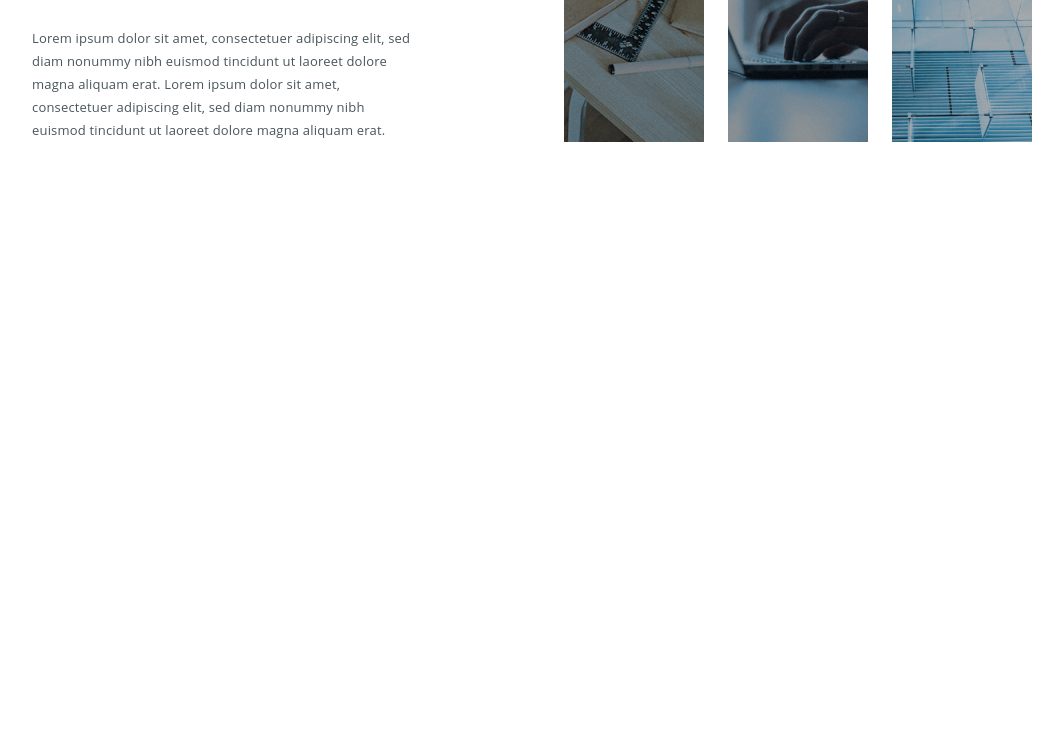
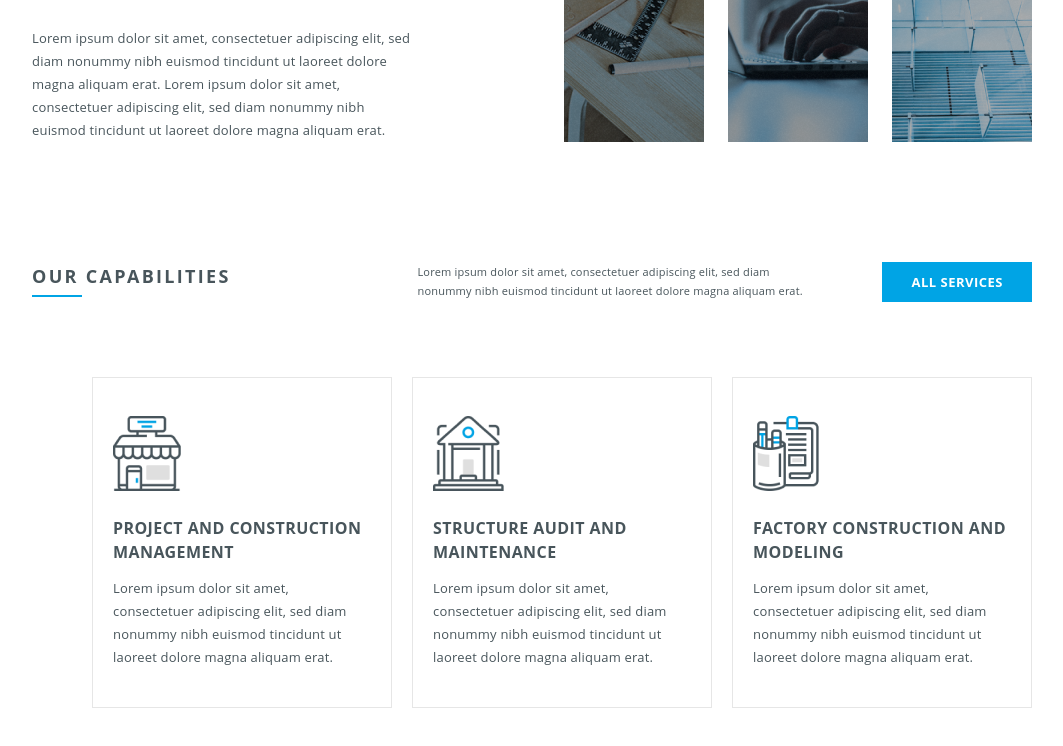
Before and after one commit to Arteem66/konstruct, a plain HTML site: page index.html in a window 1280 px wide. Shown: the part 1114-1860 px from the top of the page, without its empty margins (108-1171 px from the left). Before the commit the page ends 1376 px from the top, so only its background shows below. Drawn offline with Linux system fonts and the light colour scheme.

Commit message:
feat: section capabilities

```diff
--- a/css/style.css
+++ b/css/style.css
@@ -21,8 +21,23 @@ body {
   color: #48555B;
 }
 
+.head__title {
+  font-size: 18px;
+  font-weight: 700;
+  letter-spacing: 2.306px;
+  margin-bottom: 10px;
+}
+
+.head__line {
+  background-color: #00A4E5;
+  height: 2px;
+  width: 50px;
+}
+
+
 /* ==================HEADER================= */
 /* ==================HEADER================= */
+
 
 .header__top {
   display: flex;
@@ -49,8 +64,10 @@ body {
   letter-spacing: 3.7px;
 }
 
+
 /* ==================NAVIGATION================= */
 /* ==================NAVIGATION================= */
+
 
 .nav__wrapper {
   display: flex;
@@ -80,11 +97,13 @@ body {
   height: 1px;
 }
 
+
 /* ==================STORY================= */
 /* ==================STORY================= */
 
+
 .story__wrapper {
-  padding: 60px 0 120px;
+  padding: 60px 0 60px;
 }
 
 .story__head {
@@ -92,19 +111,6 @@ body {
   display: flex;
   flex-direction: column;
   margin-bottom: 80px;
-}
-
-.story__title {
-  font-size: 18px;
-  font-weight: 700;
-  letter-spacing: 2.306px;
-  margin-bottom: 10px;
-}
-
-.head__line {
-  background-color: #00A4E5;
-  height: 2px;
-  width: 50px;
 }
 
 .story__body {
@@ -160,3 +166,84 @@ body {
   top: 15px;
   left: 15px;
 }
+
+/* ==================CAPABIKITIES================= */
+/* ==================CAPABIKITIES================= */
+
+.capabilities {}
+
+.capab__wrapper {
+  padding: 60px 0 60px;
+}
+
+.capab__top {
+  display: flex;
+  justify-content: space-between;
+  align-items: center;
+  margin-bottom: 75px;
+}
+
+.capab__head {}
+
+.capab__dop {
+  display: flex;
+  gap: 60px;
+}
+
+.capab__text {
+  max-width: 405px;
+  color: #48555B;
+  font-size: 11px;
+  line-height: 19px;
+  letter-spacing: 0.2px;
+}
+
+.capab__button {
+  color: #FFF;
+  font-size: 13px;
+  font-weight: 700;
+  padding: 11px 29px;
+  background-color: #00A4E5;
+  display: block;
+
+  line-height: normal;
+  letter-spacing: 0.5px;
+}
+
+
+.capab__services {
+  display: flex;
+  justify-content: space-between;
+  align-items: center;
+}
+
+.service {
+  border: 1px solid #E6E6E6;
+  max-width: 300px;
+}
+
+.service__link {
+  padding: 38px 20px;
+  display: block;
+}
+
+.service__img {
+  margin-bottom: 25px;
+}
+
+.service__descr {
+  width: 100%;
+}
+
+.service__name {
+  font-weight: 700;
+  line-height: 24px;
+  letter-spacing: 0.427px;
+  margin-bottom: 13px;
+}
+
+.service__text {
+  font-size: 13px;
+  line-height: 23px;
+  letter-spacing: 0.188px;
+}
--- a/index.html
+++ b/index.html
@@ -49,11 +49,12 @@
 				</div>
 				<hr class="line" />
 			</section>
+
 			<section class="story">
 				<div class="container">
 					<div class="story__wrapper">
 						<div class="story__head">
-							<h2 class="story__title">OUR STORY</h2>
+							<h2 class="head__title">OUR STORY</h2>
 							<hr class="head__line" />
 						</div>
 						<div class="story__body">
@@ -104,6 +105,74 @@
 					</div>
 				</div>
 			</section>
+
+			<section class="capabilities">
+				<div class="container">
+					<div class="capab__wrapper">
+						<div class="capab__top">
+							<div class="capab__head">
+								<h2 class="head__title">OUR CAPABILITIES</h2>
+								<hr class="head__line" />
+							</div>
+							<div class="capab__dop">
+								<p class="capab__text">
+									Lorem ipsum dolor sit amet, consectetuer adipiscing elit, sed
+									diam nonummy nibh euismod tincidunt ut laoreet dolore magna
+									aliquam erat.
+								</p>
+								<a href="#" class="capab__button">ALL SERVICES</a>
+							</div>
+						</div>
+						<div class="capab__services">
+							<a href="#" class="service__link">
+								<div class="service">
+									<img class="service__img" src="img/Bitmap (2).png" alt="Фото" />
+									<div class="service__descr">
+										<h3 class="service__name">
+											PROJECT AND CONSTRUCTION MANAGEMENT
+										</h3>
+										<p class="service__text">
+											Lorem ipsum dolor sit amet, consectetuer adipiscing elit,
+											sed diam nonummy nibh euismod tincidunt ut laoreet dolore
+											magna aliquam erat.
+										</p>
+									</div>
+							</a>
+							</div>
+							<div class="service">
+								<a href="#" class="service__link">
+									<img class="service__img" src="img/Bitmap (3).png" alt="Фото" />
+									<div class="service__descr">
+										<h3 class="service__name">
+											STRUCTURE AUDIT AND MAINTENANCE
+										</h3>
+										<p class="service__text">
+											Lorem ipsum dolor sit amet, consectetuer adipiscing elit,
+											sed diam nonummy nibh euismod tincidunt ut laoreet dolore
+											magna aliquam erat.
+										</p>
+									</div>
+								</a>
+							</div>
+							<div class="service">
+								<a href="#" class="service__link">
+									<img class="service__img" src="img/Bitmap (1).png" alt="Фото" />
+									<div class="service__descr">
+										<h3 class="service__name">
+											FACTORY CONSTRUCTION AND MODELING
+										</h3>
+										<p class="service__text">
+											Lorem ipsum dolor sit amet, consectetuer adipiscing elit,
+											sed diam nonummy nibh euismod tincidunt ut laoreet dolore
+											magna aliquam erat.
+										</p>
+									</div>
+								</a>
+							</div>
+						</div>
+					</div>
+				</div>
+			</section>
 		</main>
 
 		<footer class="footer"></footer>
```
